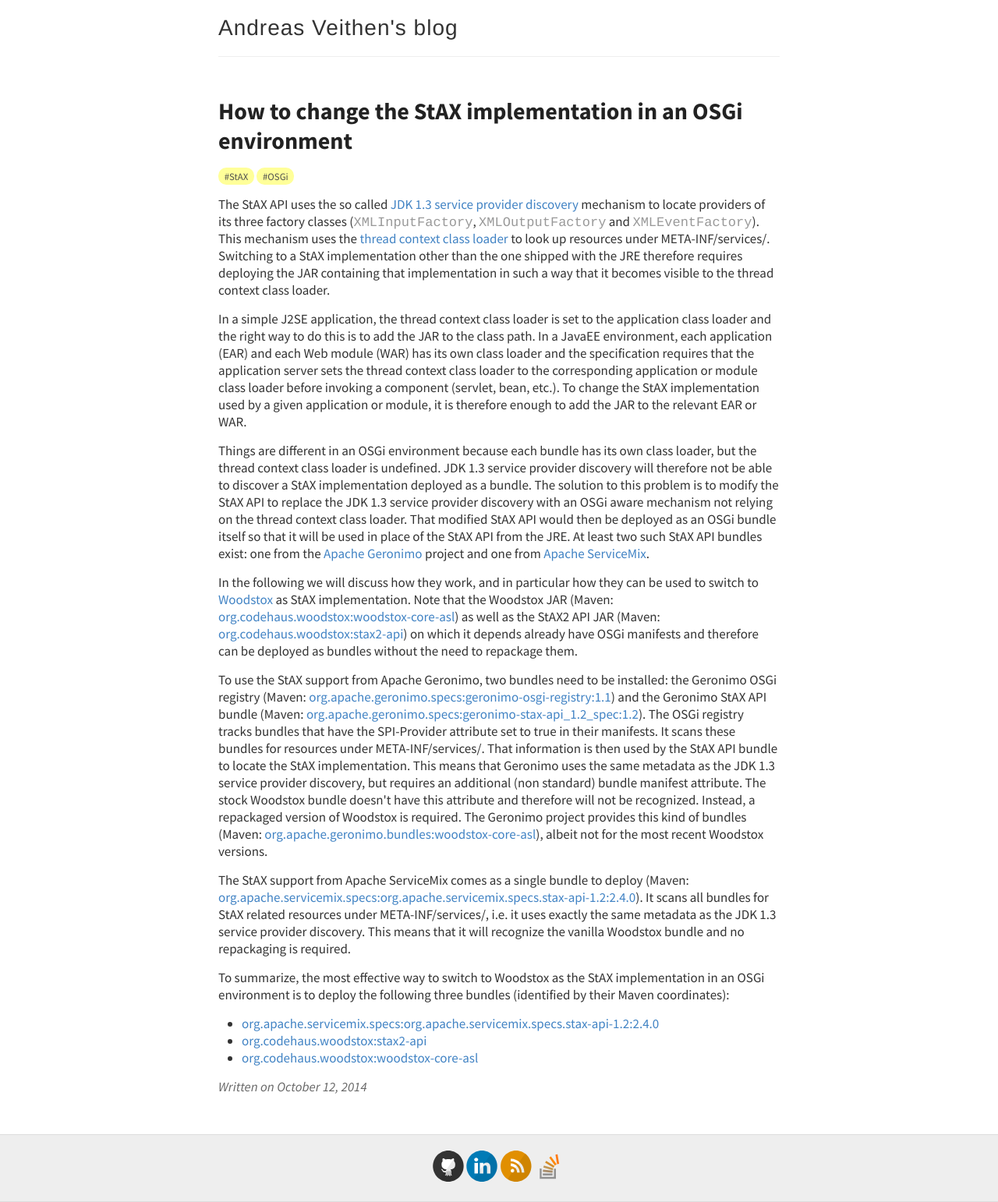
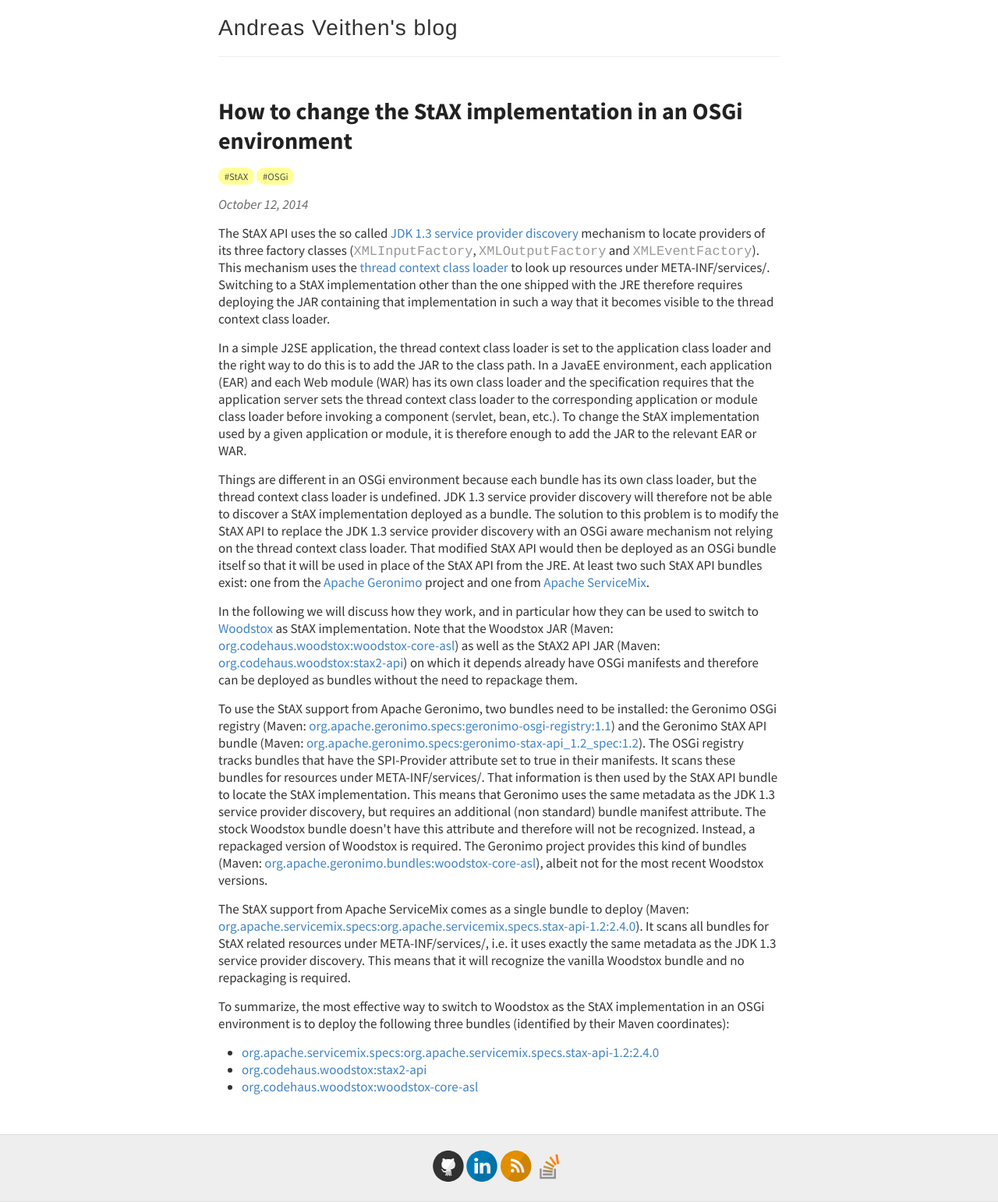
Before and after one commit to veithen/veithen.github.io, a Jekyll site: the page built from _posts/2014-10-12-stax-osgi.html, in a window 1280 px wide. Shown: the whole page at 78% size. Built offline with Jekyll 4.4.1, drawn with Linux system fonts in a browser that asks for light colours; comment, search, counter and statistics services are not loaded.

Commit message:
Improve schema.org metadata

```diff
--- a/_layouts/post.html
+++ b/_layouts/post.html
@@ -2,21 +2,23 @@
 layout: default
 ---
 
-<article class="post" itemscope itemtype="http://schema.org/Article">
+<article class="post" itemscope="itemscope" itemtype="http://schema.org/Article">
+  <meta itemprop="keywords" content="{{ page.tags | join: ',' }}" />
+
   <h1 itemprop="name">{{ page.title }}</h1>
 
   <ul class="taglist">
   {% for tag in page.tags %}
-    <li class="tag">{{tag}}</li>
+    <li class="tag">{{ tag }}</li>
   {% endfor %}
   </ul>
 
-  <div class="entry" itemprop="description">
+  <time class="published" itemprop="datePublished" datetime="{{ page.date | date: '%Y-%m-%d' }}">
+    {{ page.date | date: "%B %e, %Y" }}
+  </time>
+
+  <div class="entry" itemprop="articleBody">
     {{ content }}
-  </div>
-
-  <div class="date">
-    Written on {{ page.date | date: "%B %e, %Y" }}
   </div>
 
   <script src="https://apis.google.com/js/plusone.js"></script>
--- a/style.scss
+++ b/style.scss
@@ -111,9 +111,10 @@
   max-width: 100%;
 }
 
-.date {
+.post time.published {
   font-style: italic;
   color: $gray;
+  display: block
 }
 
 // Specify the color of the selection
```
